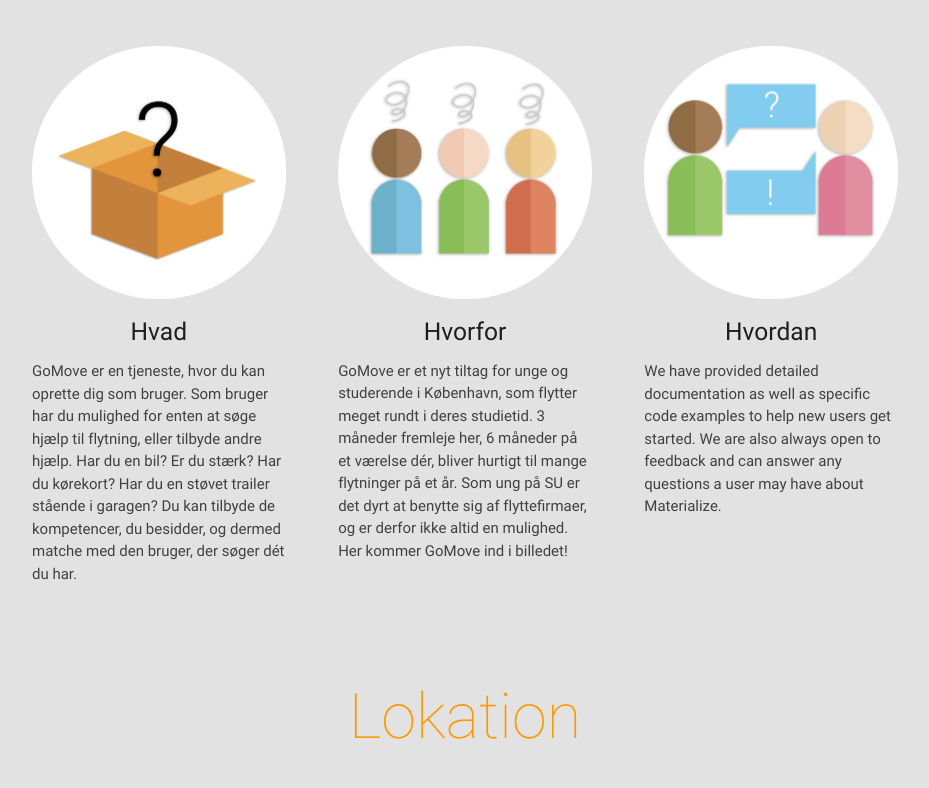
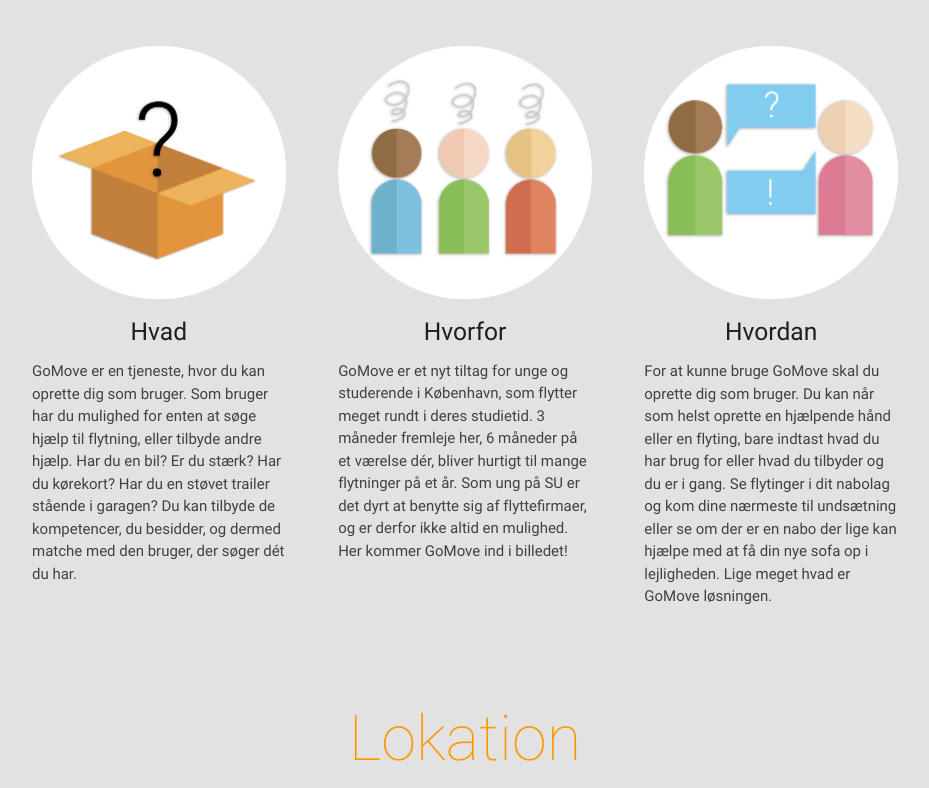
Before and after one commit to patrickeilert/GoMove---school-project, a PHP site: page / in a window 1280 px wide. Shown: the part 865-1653 px from the top of the page, without its empty margins (175-1104 px from the left). Run offline with PHP 8.4, Linux system fonts and the light colour scheme; some libraries are stand-ins or nearby versions.

Commit message:
hvordan
kort beskrivelse til hvordan feltet

```diff
--- a/index.php
+++ b/index.php
@@ -57,7 +57,7 @@
                         <div class="icon-block">
                             <img class="responsive-img" src="img/info_hvordan.png" alt="Opret dig som bruger og flyt elelr hjælp allerede i dag">
                             <h5 class="center">Hvordan</h5>
-                            <p>We have provided detailed documentation as well as specific code examples to help new users get started. We are also always open to feedback and can answer any questions a user may have about Materialize.
+                            <p>For at kunne bruge GoMove skal du oprette dig som bruger. Du kan når som helst oprette en hjælpende hånd eller en flyting, bare indtast hvad du har brug for eller hvad du tilbyder og du er i gang. Se flytinger  i dit nabolag og kom dine nærmeste til undsætning eller se om der er en nabo der lige kan hjælpe med at få din nye sofa op i lejligheden. Lige meget hvad er GoMove løsningen.
                             </p>
                         </div>
                     </div>
--- a/logged_in.php
+++ b/logged_in.php
@@ -79,7 +79,7 @@
                         <div class="icon-block">
                             <img class="responsive-img" src="img/info_hvordan.png" alt="Opret dig som bruger og flyt elelr hjælp allerede i dag">
                             <h5 class="center">Hvordan</h5>
-                            <p class="light">We have provided detailed documentation as well as specific code examples to help new users get started. We are also always open to feedback and can answer any questions a user may have about Materialize.
+                            <p class="light">>For at kunne bruge GoMove skal du oprette dig som bruger. Du kan når som helst oprette en hjælpende hånd eller en flyting, bare indtast hvad du har brug for eller hvad du tilbyder og du er i gang. Se flytinger  i dit nabolag og kom dine nærmeste til undsætning eller se om der er en nabo der lige kan hjælpe med at få din nye sofa op i lejligheden. Lige meget hvad er GoMove løsningen.
                             </p>
                         </div>
                     </div>
```
